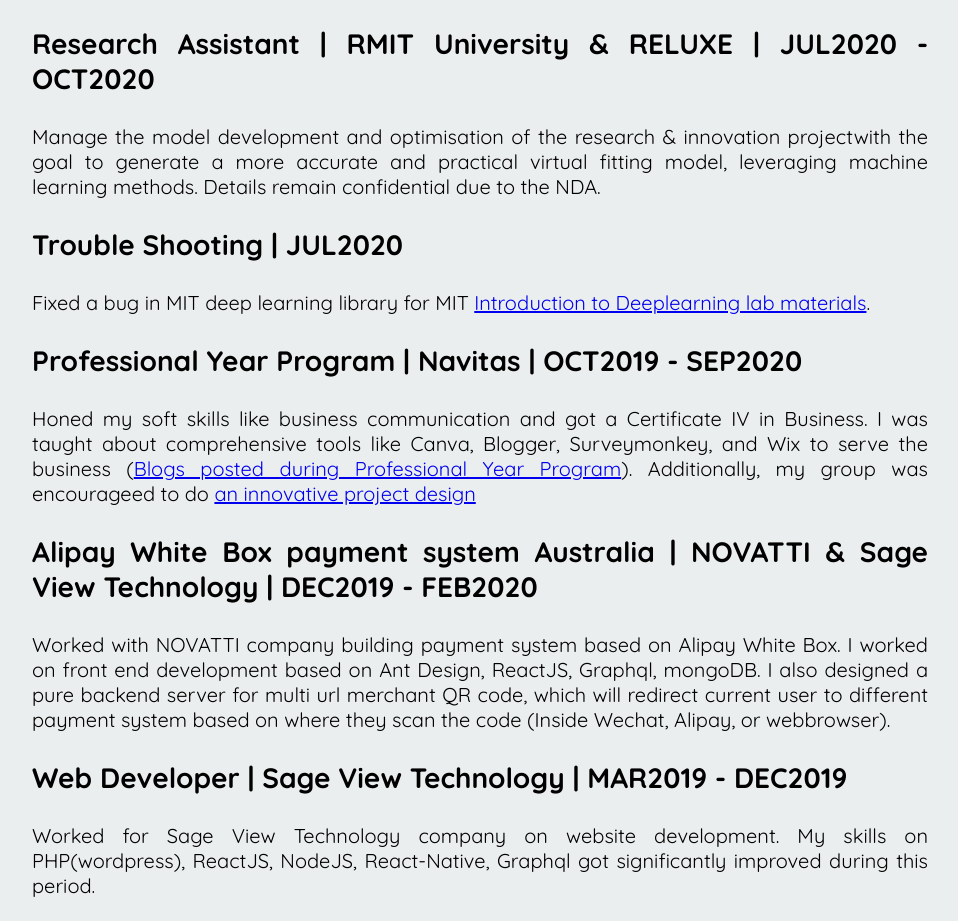
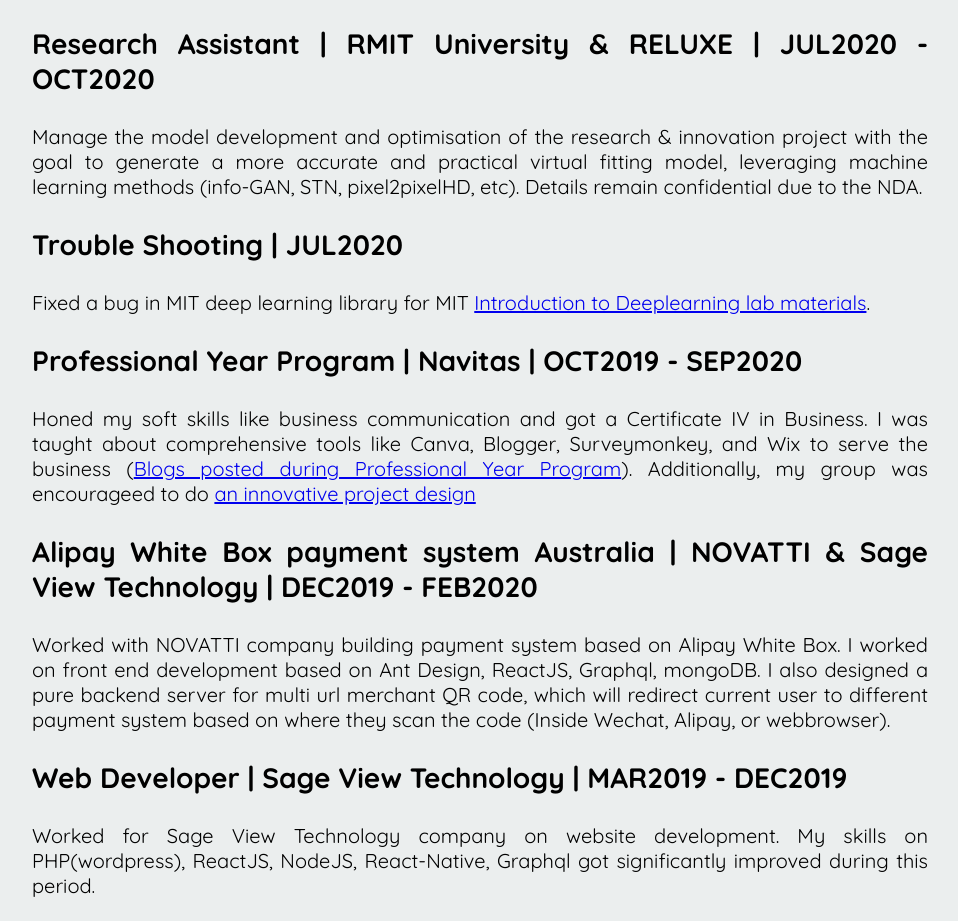
Before and after one commit to abc123yuanrui/PersonalWebsite, a Next.js app: page / in a window 1280 px wide. Shown: the part 1960-2881 px from the top of the page, without its empty margins (160-1118 px from the left). Built offline with nearby package versions, Linux system fonts and the light colour scheme.

Commit message:
update: resume
feat: resume

```diff
--- a/pages/index.js
+++ b/pages/index.js
@@ -39,8 +39,8 @@
                 <div className = 'project'>
                 <h2 className="myH2">Projects</h2>
                 <p className='myT'>Research Assistant | RMIT University & RELUXE | JUL2020 - OCT2020</p>
-                <p className="myP">Manage the model development and optimisation of the research & innovation projectwith the goal to generate a more accurate and practical virtual fitting model,
-                leveraging machine learning	methods. Details remain confidential due to the NDA.</p>
+                <p className="myP">Manage the model development and optimisation of the research & innovation project with the goal to generate a more accurate and practical virtual fitting model,
+                leveraging machine learning	methods (info-GAN, STN, pixel2pixelHD, etc). Details remain confidential due to the NDA.</p>
                 <p className='myT'>Trouble Shooting | JUL2020 </p>
                 <p className="myP">Fixed a bug in MIT deep learning library for MIT <a href='https://github.com/aamini/introtodeeplearning/pull/77#pullrequestreview-445175647'>Introduction to Deeplearning lab materials</a>.</p>
                 <p className='myT'>Professional Year Program | Navitas | OCT2019 - SEP2020</p>
--- a/pages/interests.js
+++ b/pages/interests.js
@@ -34,7 +34,7 @@
           text:{
             title:"I am good at playing violin.",
             line1:"PTE 80+ and certificated NAATI interpreter.",
-            line2:"Contact me if you need causal coaching on violin or PTE.",
+            line2:"My independent innovative idea 'Blockchain Browser' is shortlisted in year 2020 The Chunhui Cup Innovation and Entrepreneurship Competition for Overseas Chinese Scholars.",
           },
           background:"https://thumbs.gfycat.com/TalkativeCheapAlpinegoat-size_restricted.gif"
         },
```
Also changed, not shown: 1 other file (tests, documents, lock files or other folders).
